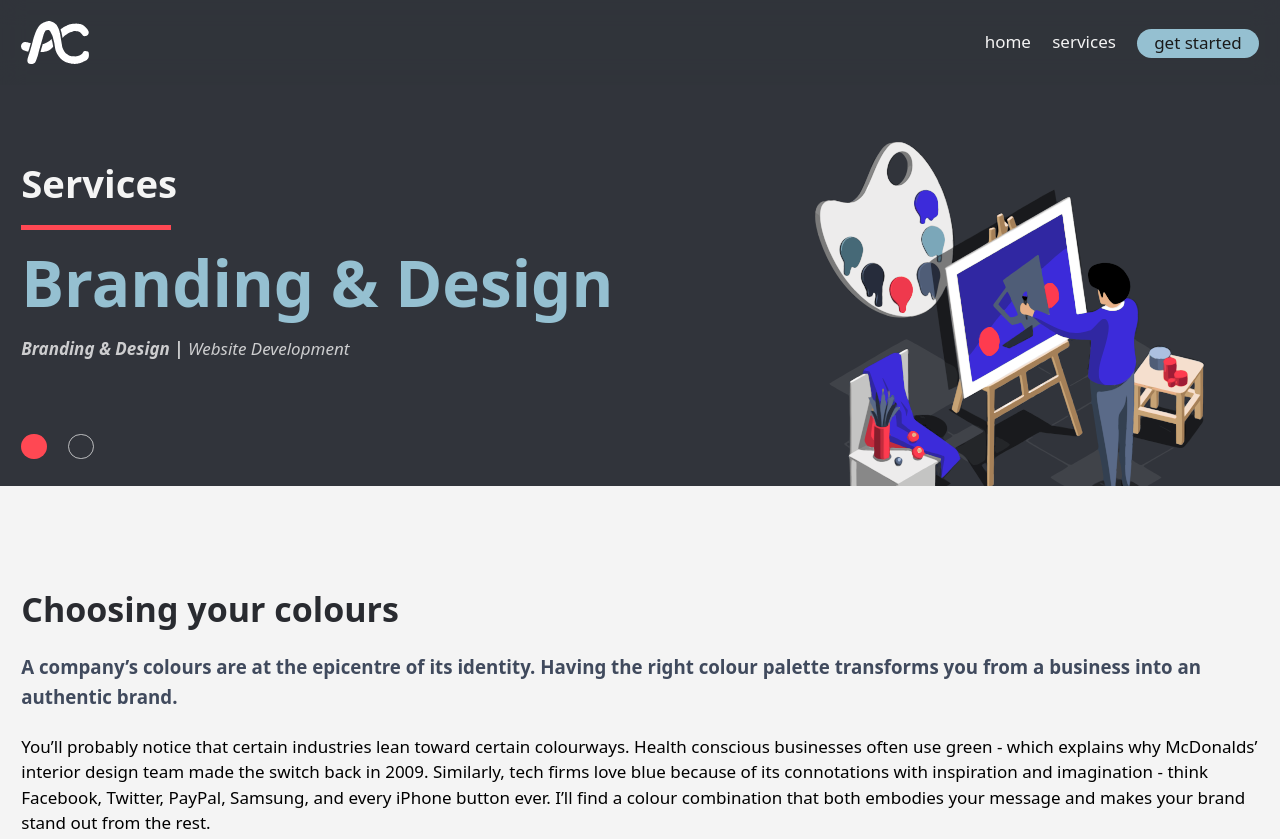
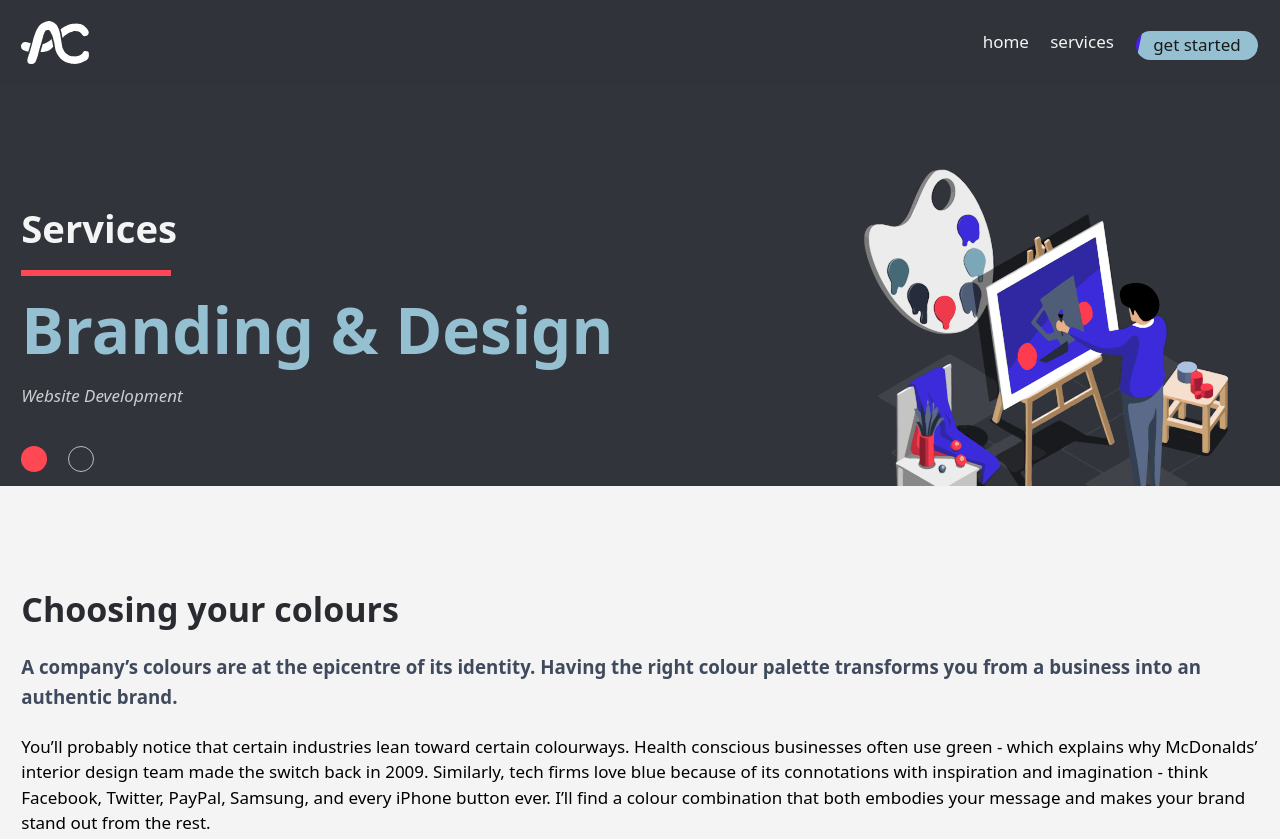
Before and after one commit to invictalex/freelance-site, an Astro site: page /services in a window 1280 px wide. Shown: the top 839 px of the page. Built offline with nearby package versions, Linux system fonts and the light colour scheme; Astro itself is replaced by a stand-in of ours.

Commit message:
mobile-styling-services

```diff
--- a/src/components/Accordion.jsx
+++ b/src/components/Accordion.jsx
@@ -35,7 +35,7 @@ export default function Accordion({content}){
             initial={{height: "4rem"}}
         >
             <div className="flex items-center justify-between  my-5">
-                <h6 className="font-semibold group-hover:underline ">
+                <h6 className="font-normal group-hover:underline ">
                     {item}
                 </h6>
                 <img
--- a/src/components/ContentSwitcher.jsx
+++ b/src/components/ContentSwitcher.jsx
@@ -13,17 +13,17 @@ export default function ContentSwitcher({contentTwo}){
 
     const { data: {title, displayNumber, image}, body } = contentTwo[currentIndex]
 
-    const serviceNamesArray = contentTwo.map((item) => (item.data.title))
+    const serviceNames = contentTwo.map((item) => (item.data.title))
 
 
     return(
             <>
 
-                <div className="container h-96 text-white flex items-end justify-between relative overflowy-hidden overflow-hidden lg:overflow-visible">
+                <div className="container h-[75vh] max-h-[600px] text-white flex items-start mt-10 justify-between relative overflow-hidden sm:h-96 sm:items-end sm:mt-0 lg:overflow-visible">
 
                     <AnimatePresence mode="wait">
                     <motion.div
-                        className="w-2/3 sm:w-full flex flex-col gap-5 z-20 "
+                        className="w-5/6 flex flex-col gap-5 z-20 sm:w-2/3 sm:mb-20 lg:w-full "
                         key={currentIndex}
                         initial={{opacity: 0, x: -100}}
                         animate={{opacity: 1, x:0}}
@@ -31,38 +31,27 @@ export default function ContentSwitcher({contentTwo}){
                         transition={{ease: "linear", duration:0.2}}
                     >
                         <h3 className="font-semibold">Services</h3>
-                        <div className="h-1 w-[150px] bg-red" />
+                        <div className="h-[6px] w-[150px] bg-red" />
                         <h1 className="font-bold text-blue max-sm:text-5xl">{title}</h1>
                         <p>
-                            {serviceNamesArray.map((item, i) => (
+                            {serviceNames.map((item, i) => (i != currentIndex &&
                                 <span
                                     key={i}
                                     className={`${i !== currentIndex ? "cursor-pointer" : " font-bold cursor-default" } opacity-80 italic`}
                                     onClick={() => setCurrentIndex(i)}
                                 >
-                                    {item} {i !== serviceNamesArray.length -1 && `  |   ` }
+                                    {item}
+                                    <span className="last-of-type:hidden"> | </span>
                                 </span>
                             ))}
                         </p>
-
-                        <div className="flex gap-5 mb-8 mt-2 sm:mt-12">
-                            {serviceNamesArray.map((item, i) => (
-                                <span
-                                    key={i}
-                                    className={`${i === currentIndex ? "bg-red cursor-default" : "cursor-pointer border border-white border-opacity-70"} block h-6 w-6 rounded-full`}
-                                    onClick={() => setCurrentIndex(i)}
-                                >
-                                </span>
-                            ))}
-                        </div>
                     </motion.div>
                     </AnimatePresence>
-
 
                     <AnimatePresence mode="wait">
                         <motion.img
                             src={image}
-                            className="w-[30rem] -mb-20 max-lg:w-[20rem] max-lg:mb-0 max-md:-mr-28 max-sm:!opacity-70"
+                            className="absolute -right-20 -bottom-10 w-80 lg:w-[27rem] lg:right-0 lg:-bottom-20 "
                             alt="banner-image"
                             key={currentIndex}
                             initial={{opacity: 0, x: 100}}
@@ -71,8 +60,19 @@ export default function ContentSwitcher({contentTwo}){
                             transition={{ease: "linear", duration:0.2}}
 
                         />
+                    </AnimatePresence>
 
-                    </AnimatePresence>
+                    <div className="flex gap-5 absolute bottom-5 left-5 z-20">
+                        {serviceNames.map((item, i) => (
+                            <span
+                                key={i}
+                                className={`${i === currentIndex ? "bg-red cursor-default" : "cursor-pointer border border-white border-opacity-70"} block h-6 w-6 rounded-full`}
+                                onClick={() => setCurrentIndex(i)}
+                            >
+                            </span>
+                        ))}
+                    </div>
+
                 </div>
 
                 <AnimatePresence mode="wait">
--- a/src/components/Prompt.astro
+++ b/src/components/Prompt.astro
@@ -9,7 +9,7 @@ const {headline, text, customRequest} = content.frontmatter
 <div class="bg-slate-dark text-white ">
 
     <section>
-        <div class="container flex flex-col md:flex-row md:justify-between gap-16">
+        <div class="container flex flex-col md:flex-row md:justify-between gap-16 max-sm:items-end">
 
             <div class="flex flex-col gap-5 max-w-xl">
                 <h3 class="font-bold text-blue">{headline}</h3>
--- a/src/components/general/Footer.astro
+++ b/src/components/general/Footer.astro
@@ -27,7 +27,7 @@ const { color } = Astro.props
 
                 </div>
 
-                <p class="opacity-70">Alex Christodoulou © 2023</p>
+                <p class="opacity-70 text-right">Alex Christodoulou © 2023</p>
 
             </div>
 
--- a/src/components/general/Header.astro
+++ b/src/components/general/Header.astro
@@ -14,7 +14,19 @@ const hoverStyles = "after:block after:w-0 after:h-px after:bg-white after:durat
 
             <li><a href="/" class={hoverStyles}>home</a></li>
             <li><a href="/services" class={hoverStyles}>services</a></li>
-            <li><a href="/contact" class="px-4 pb-1 pt-[0.1rem] text-black bg-blue rounded-full" >get started</a></li>
+            <li class=" h-8 mt-2 overflow-hidden">
+
+                <a href="/contact" class="block overflow-hidden px-4 pb-[3px] pt-[1px]  rounded-full relative group text-black relative z-20 border border-slate hover:border-purple" >
+
+                    <span class="h-8 w-64 absolute -right-8 -top-px group-hover:-right-36 duration-300 z-30">
+                        <span class="w-32 h-8 bg-purple -skew-x-12 absolute"/>
+                        <span class="w-28 h-8 bg-blue -skew-x-12  absolute left-28 "/>
+                    </span>
+
+                    <span class="relative z-20 group-hover:text-white z-40">get started</span>
+
+                </a>
+            </li>
         </ul>
 
         <BurgerMenu
```
